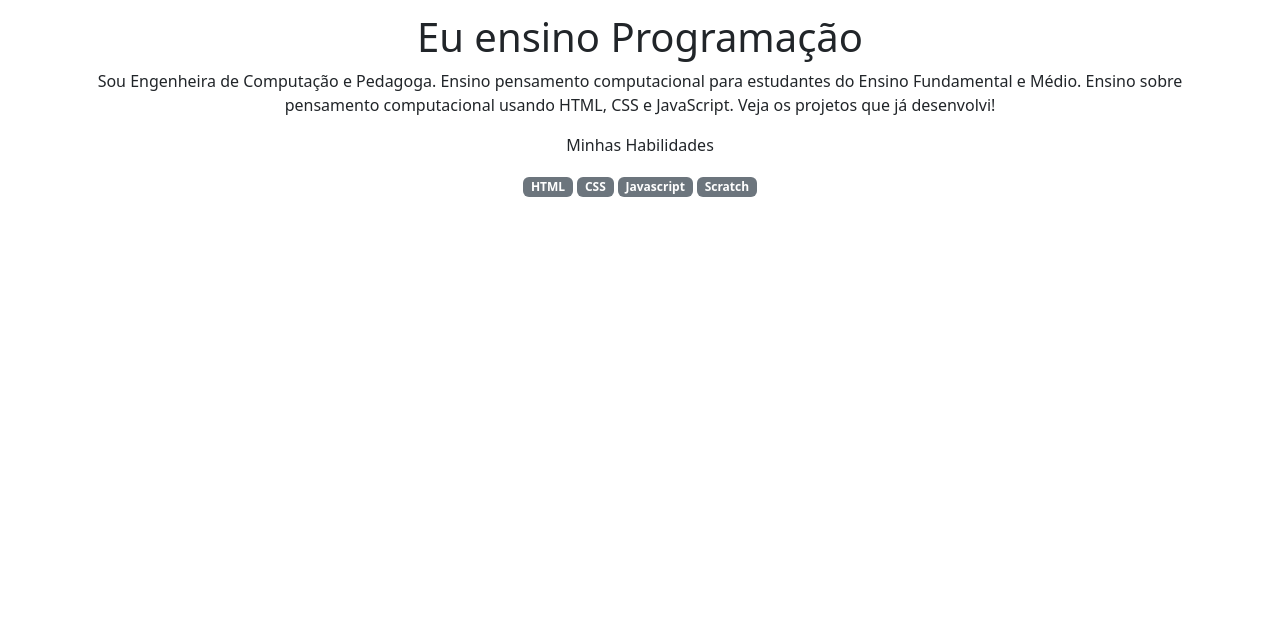
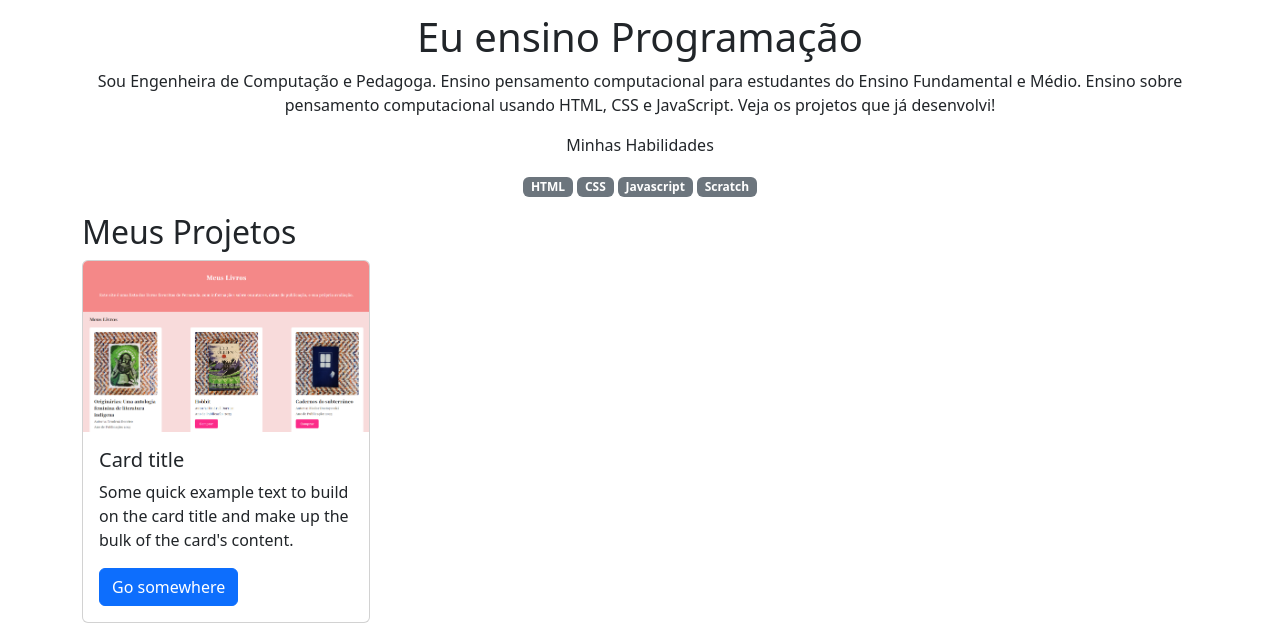
Before and after one commit to ProfPhilipe/portifolio_2b, a plain HTML site: page index.html in a window 1280 px wide. Shown: the part 183-806 px from the top of the page. Drawn offline with nearby package versions, Linux system fonts and the light colour scheme.

Commit message:
Add files via upload

```diff
--- a/index.html
+++ b/index.html
@@ -1,3 +1,5 @@
+<!-- Conclui a aula 5 da unidade do portifolio. -->
+
 <!DOCTYPE html>
 <html lang="pt-br">
 
@@ -15,14 +17,10 @@
 
 
 
-        <img src="imagens/avatar-perfil.png"
-                class="rounded-circle"
-                alt="imagem do avatar"
-                width="150"
-                height="150" />
+        <img src="imagens/avatar-perfil.png" class="rounded-circle" alt="imagem do avatar" width="150" height="150" />
 
 
-        <p    class="lead">Eu sou a Fernanda</p>
+        <p class="lead">Eu sou a Fernanda</p>
         <h1>Eu ensino Programação</h1>
         <p>Sou Engenheira de Computação e Pedagoga. Ensino pensamento computacional para estudantes do Ensino
             Fundamental e
@@ -31,12 +29,33 @@
         </p>
         <p>Minhas Habilidades</p>
         <div>
-            <p  class="badge bg-secondary" >HTML</p>
-            <p  class="badge bg-secondary" >CSS</p>
-            <p  class="badge bg-secondary" >Javascript</p>
-            <p  class="badge bg-secondary">Scratch</p>
+            <p class="badge bg-secondary">HTML</p>
+            <p class="badge bg-secondary">CSS</p>
+            <p class="badge bg-secondary">Javascript</p>
+            <p class="badge bg-secondary">Scratch</p>
         </div>
     </header>
+    <main class="container">
+
+        <h2>Meus Projetos</h2>
+        <div class="row">
+            <div class="col-md-4">
+                <div class="card" style="width: 18rem;">
+                    <img src="imagens/projeto-1.png" class="card-img-top" alt="imagem do primeiro" />
+                    <div class="card-body">
+                      <h5 class="card-title">Card title</h5>
+                      <p class="card-text">
+                        Some quick example text to build on the card title and make up the
+                        bulk of the card's content.
+                      </p>
+                      <a href="#" class="btn btn-primary">Go somewhere</a>
+                    </div>
+                  </div>
+            </div>
+        </div>
+
+    </main>
+
 
 
     <script src="https://cdn.jsdelivr.net/npm/bootstrap@5.3.3/dist/js/bootstrap.bundle.min.js"
```
